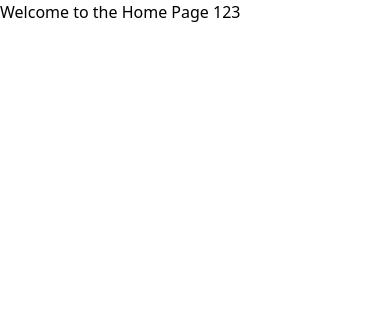
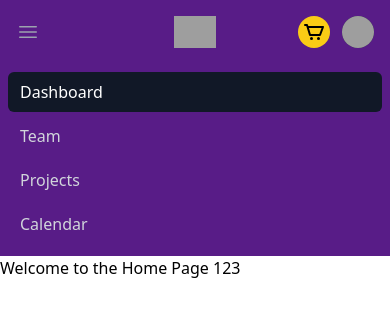
Before and after one commit to trungnv2010/cnpm, a React (Create React App) app in the folder frontend/: page / in a window 390 px wide. Shown: the top 316 px of the page. Built offline with nearby package versions, Linux system fonts and the light colour scheme; grey boxes are pictures that could not be loaded.

Commit message:
thêm thanh navbar trong navbartest

```diff
--- /dev/null
+++ b/frontend/src/components/navbar/Navbartest.js
@@ -0,0 +1,141 @@
+import {Link} from "react-router-dom"
+import { useState,useRef, useEffect } from "react"
+import React from "react"
+
+const Navbartest=()=>{
+    const [isProfileOn,setProfile]=useState(false)
+
+    const profileRef=useRef();
+    const profileDropDownRef=useRef();
+
+
+
+    const handleToggleProfile=()=>{
+        return setProfile((prev)=>!prev);
+    }
+
+    const handleClickOutProfile=(event)=>{
+        if (profileDropDownRef.current &&
+            !profileDropDownRef.current.contains(event.target) &&
+            profileRef.current &&
+            !profileRef.current.contains(event.target)) {
+            setProfile(false);
+          }
+    }
+
+    useEffect(()=>{
+        document.addEventListener('mousedown',handleClickOutProfile)
+        return ()=>document.removeEventListener('mousedown',handleClickOutProfile)
+    },[])
+
+    return(
+    <>
+    <nav class="bg-purple-900">
+        <div class="mx-auto max-w-7xl px-2 sm:px-6 lg:px-8">
+
+            <div class="relative flex h-16 items-center justify-between">
+            <div class="absolute inset-y-0 left-0 flex items-center sm:hidden">
+                {/* <!-- Mobile menu button--> */}
+                <button type="button" class="relative inline-flex items-center justify-center rounded-md p-2 text-gray-400 hover:bg-gray-700 hover:text-white focus:outline-none focus:ring-2 focus:ring-inset focus:ring-white" aria-controls="mobile-menu" aria-expanded="false">
+                <span class="absolute -inset-0.5"></span>
+                <span class="sr-only">Open main menu</span>
+                {/* <!--
+                    Icon when menu is closed.
+
+                    Menu open: "hidden", Menu closed: "block"
+                --> */}
+                <svg class="block h-6 w-6" fill="none" viewBox="0 0 24 24" stroke-width="1.5" stroke="currentColor" aria-hidden="true" data-slot="icon">
+                    <path stroke-linecap="round" stroke-linejoin="round" d="M3.75 6.75h16.5M3.75 12h16.5m-16.5 5.25h16.5" />
+                </svg>
+                {/* <!--
+                    Icon when menu is open.
+
+                    Menu open: "block", Menu closed: "hidden"
+                --> */}
+                <svg class="hidden h-6 w-6" fill="none" viewBox="0 0 24 24" stroke-width="1.5" stroke="currentColor" aria-hidden="true" data-slot="icon">
+                    <path stroke-linecap="round" stroke-linejoin="round" d="M6 18 18 6M6 6l12 12" />
+                </svg>
+                </button>
+            </div>
+
+
+
+
+            <div class="flex flex-1 items-center justify-center sm:items-stretch sm:justify-start">
+                <div className="flex items-center shrink-0">
+                    <Link to="/"><img class="h-8 w-auto" src="https://encrypted-tbn0.gstatic.com/images?q=tbn:ANd9GcRU99Oeyk98YZMCVJJWoxHCsTAFnA00i8nzlQ&s" alt=""/></Link>
+                </div>
+                <div className="hidden sm:ml-6 sm:block">
+                <div className="flex space-x-4">
+                    {/* Current: "bg-gray-900 text-white", Default: "text-gray-300 hover:bg-gray-700 hover:text-white" */}
+                    <Link to="/auth/login" class="rounded-md bg-gray-900 px-3 py-2 text-sm font-medium text-white" aria-current="page">Dashboard</Link>
+                    <Link to="/" className="px-3 py-2 text-sm font-medium text-gray-300 rounded-md hover:bg-yellow-500 hover:text-white">Team</Link>
+                    <Link to="/" className="px-3 py-2 text-sm font-medium text-gray-300 rounded-md hover:bg-yellow-500 hover:text-white">Projects</Link>
+                    <Link to="/" className="px-3 py-2 text-sm font-medium text-gray-300 rounded-md hover:bg-yellow-500 hover:text-white">Calendar</Link>
+                </div>
+                </div>
+            </div>
+            <div class="absolute inset-y-0 right-0 flex items-center pr-2 sm:static sm:inset-auto sm:ml-6 sm:pr-0">
+                <button type="button" className="relative p-1 bg-yellow-400 rounded-full text-black-400 hover:text-white focus:outline-none focus:ring-2 focus:ring-white focus:ring-offset-2 focus:ring-offset-gray-800">
+                <span class="absolute -inset-1.5"></span>
+                <span class="sr-only">View notifications</span>
+                <svg width="24px" height="24px" viewBox="0 0 24 24" xmlns="http://www.w3.org/2000/svg">
+                    <circle cx="16.5" cy="18.5" r="1.5"/>
+                    <circle cx="9.5" cy="18.5" r="1.5"/>
+                    <path d="M18 16H8a1 1 0 0 1-.958-.713L4.256 6H3a1 1 0 0 1 0-2h2a1 1 0 0 1 .958.713L6.344 6H21a1 1 0 0 1 .937 1.352l-3 8A1 1 0 0 1 18 16zm-9.256-2h8.563l2.25-6H6.944z"/>
+                </svg>
+                </button>
+
+                {/* <!-- Profile dropdown --> */}
+                <div class="relative ml-3">
+                <div>
+                    <button type="button" ref={profileRef} onClick={handleToggleProfile}  class="relative flex rounded-full bg-gray-800 text-sm focus:outline-none focus:ring-2 focus:ring-white focus:ring-offset-2 focus:ring-offset-gray-800" id="user-menu-button" aria-expanded="false" aria-haspopup="true">
+                    <span className="absolute -inset-1.5"></span>
+                    <span class="sr-only">Open user menuuuuuu</span>
+                    <img className="w-8 h-8 rounded-full" src="https://encrypted-tbn0.gstatic.com/images?q=tbn:ANd9GcS5I-LyW9aEufGed1suUqzi6eoGmm0KlsUu1w&s" alt=""/>
+                    </button>
+                </div>
+
+                {/* <!--
+                    Dropdown menu, show/hide based on menu state.
+
+                    Entering: "transition ease-out duration-100"
+                    From: "transform opacity-0 scale-95"
+                    To: "transform opacity-100 scale-100"
+                    Leaving: "transition ease-in duration-75"
+                    From: "transform opacity-100 scale-100"
+                    To: "transform opacity-0 scale-95"
+                --> */}
+                {isProfileOn&&<div class="absolute right-0 z-10 mt-2 w-48 origin-top-right rounded-md bg-white py-1 shadow-lg ring-1
+                 ring-black ring-opacity-5 focus:outline-none"
+                 ref={profileDropDownRef}
+                 role="menu" aria-orientation="vertical" aria-labelledby="user-menu-button" tabindex="-1">
+                    {/* <!-- Active: "bg-gray-100 outline-none", Not Active: "" --> */}
+                    <a href="#" class="block px-4 py-2 text-sm text-gray-700" role="menuitem" tabindex="-1" id="user-menu-item-0">Your Profile</a>
+                    <a href="#" class="block px-4 py-2 text-sm text-gray-700" role="menuitem" tabindex="-1" id="user-menu-item-1">Settings</a>
+                    <a href="#" class="block px-4 py-2 text-sm text-gray-700" role="menuitem" tabindex="-1" id="user-menu-item-2">Sign out</a>
+                </div>}
+                </div>
+            </div>
+            </div>
+        </div>
+
+
+
+
+            {/* Mobile */}
+        <div class="sm:hidden" id="mobile-menu">
+            <div class="space-y-1 px-2 pb-3 pt-2">
+            {/* <!-- Current: "bg-gray-900 text-white", Default: "text-gray-300 hover:bg-gray-700 hover:text-white" --> */}
+            <a href="#" class="block rounded-md bg-gray-900 px-3 py-2 text-base font-medium text-white" aria-current="page">Dashboard</a>
+            <a href="#" class="block rounded-md px-3 py-2 text-base font-medium text-gray-300 hover:bg-gray-700 hover:text-white">Team</a>
+            <a href="#" class="block rounded-md px-3 py-2 text-base font-medium text-gray-300 hover:bg-gray-700 hover:text-white">Projects</a>
+            <a href="#" class="block rounded-md px-3 py-2 text-base font-medium text-gray-300 hover:bg-gray-700 hover:text-white">Calendar</a>
+            </div>
+        </div>
+    </nav>
+
+    </>
+    )
+}
+export default Navbartest
--- a/frontend/src/pages/HomePage/Home.js
+++ b/frontend/src/pages/HomePage/Home.js
@@ -1,7 +1,12 @@
 import React from 'react';
+import Navbartest from '../../components/navbar/Navbartest';
+const Home = () => {
+  return( <>
+    <Navbartest/>
+      <h2>Welcome to the Home Page 123</h2>
 
-const Home = () => {
-  return <h2>Welcome to the Home Page 123</h2>;
+
+  </>)
 };
 
 export default Home;
```
